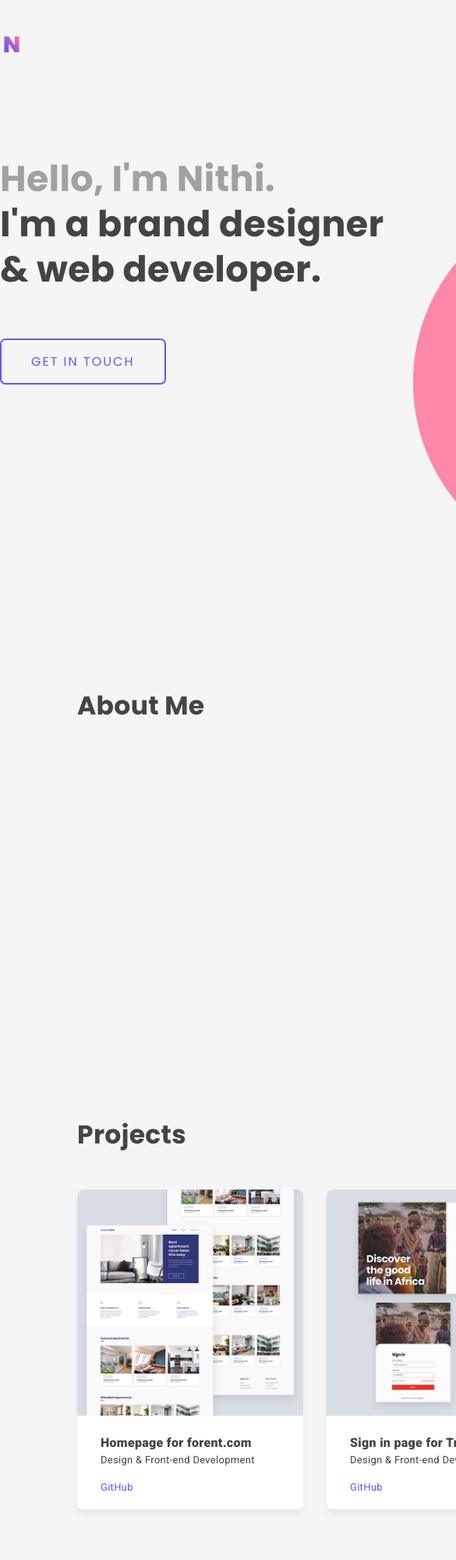
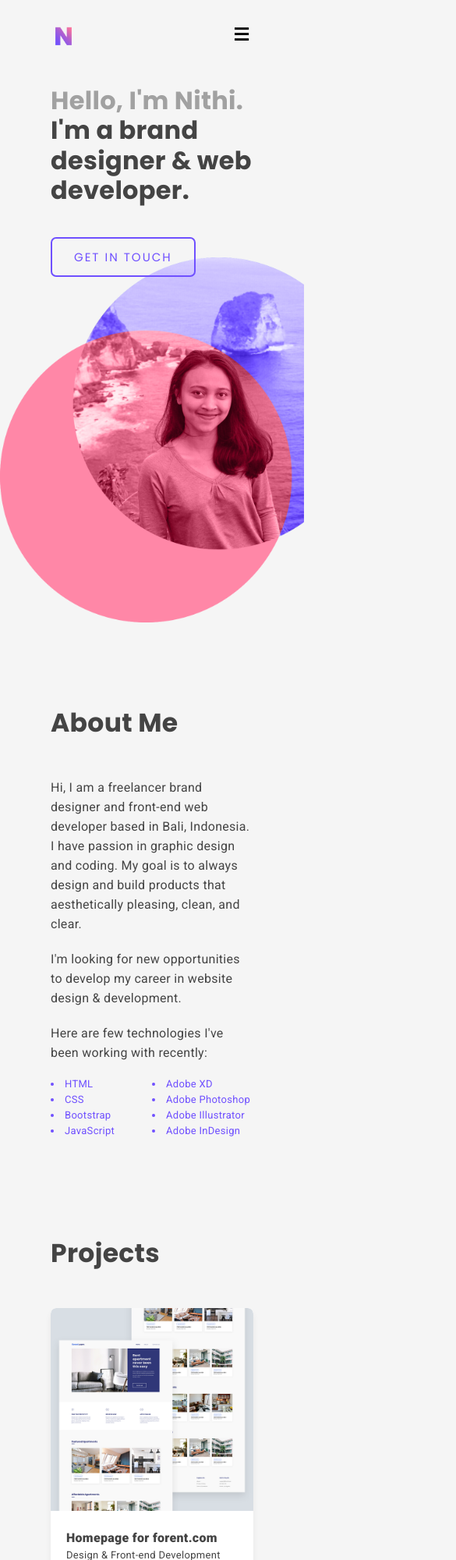
Before and after one commit to nithipramesti/Portfolio, a plain HTML site: page index.html in a window 390 px wide. Shown: the top 2000 px of the page at 78% size, 585 px wide, since content can reach past the window. Drawn offline with Linux system fonts and the light colour scheme.

Commit message:
responsive 01

```diff
--- a/css/style.css
+++ b/css/style.css
@@ -1,3 +1,7 @@
+:root{
+    box-sizing: border-box;
+}
+
 *,
 *::after,
 *::before{
@@ -7,7 +11,6 @@
 }
 
 body{
-    box-sizing: border-box;
     font-family: 'Roboto';
     font-size: 15px;
     letter-spacing: 0.3px;
@@ -16,11 +19,35 @@ body{
 }
 
 #container{
-    width: 1128px;
+    width: 930px;
     margin: 0 auto;
 
 }
 
+@media (max-width:930px){
+    html, body{
+        font-size: 18px;
+        width: 100vw;
+        overflow-x: hidden;
+    }
+
+    #container{
+        width: 550px;
+    }
+}
+
+@media (max-width:600px){
+    body{
+        font-size: 16px;
+    }
+
+    #container{
+        width: 260px;
+    }
+}
+
+/* HEADER
+====================================== */
 header{
     position: relative;
     height: 100px;
@@ -57,21 +84,93 @@ nav a:hover{
     border-bottom: 1.5px #6F50FF solid;
 }
 
+.menu--toggle{
+    position: absolute;
+    right: 0.1em;
+    z-index: 300;
+
+    border: 0;
+    background-color: transparent;
+
+    font-size: 40px;
+    width: 20px;
+    height: 30px;
+    line-height: 0.4em;
+    text-indent: 5em;
+    white-space: nowrap;
+    overflow: hidden;
+    cursor: pointer;
+    display: none;
+    outline: none;
+}
+
+.menu--toggle::after{
+    position: absolute;
+    top: 5px;
+    right: 0;
+    display: block;
+    content: "\2261";
+    text-indent: 0;
+}
+
+@media (max-width:930px){
+    header{
+        padding-top: 30px;
+    }
+
+    #logo img{
+        width: 33px;
+    }
+
+    .menu--toggle{
+        display: block;
+    }
+
+    nav ul{
+        display: none;
+        position: fixed;
+        top: 0;
+        right: 0;
+        height: 100vh;
+        width: 60%;
+        padding: 150px 0 0 30px;
+        background-color: #ececec;
+    }
+
+    nav ul li{
+        display: block;
+        margin-bottom: 40px;
+    }
+
+    nav.is-open ul{
+        display: block;
+    }
+}
+
+@media (max-width:600px){
+    nav ul{
+        width: 70%;
+        padding: 100px 0 0 10px;
+    }
+    nav ul li{
+        margin-bottom: 30px;
+    }
+}
+
+
+/* HERO
+====================================== */
 #hero{
     display: flex;
+    width: 100%;
 }
 
 #profil-pict{
-    float: right;
     width: 600px;
-    height: 100%;
-    padding-top: 30px;
-    position: sticky;
-    position: -webkit-sticky;
-    top: 0px;
+    margin-top: 30px;
 }
 
-#hero-box{
+#hero-text{
     padding-top: 100px;
 }
 
@@ -79,7 +178,7 @@ nav a:hover{
     width: 530px;
     font-family: 'Poppins';
     font-size: 46px;
-    line-height: 58px;
+    line-height: 1.2;
 }
 
 #title span{
@@ -115,8 +214,51 @@ nav a:hover{
     margin: 0 auto;
 }
 
+@media (max-width:930px){
+    #hero{
+        display: unset;
+    }
+
+    #hero-text{
+        padding-top: 40px;
+    }
+
+    #btn-primary a{
+        margin-top: 40px;
+    }
+
+    #profil-pict{
+        padding-top: 0;
+    }
+}
+
+@media (max-width:600px){
+    #hero-text{
+        padding-top: 10px;
+    }
+
+    #title{
+        width: 100%;
+        font-size: 32px;
+    }
+
+    #btn-primary a{
+        font-size: 15px;
+        padding: 12px 28px;
+    }
+
+    #profil-pict{
+        width: 180%;
+        margin: -25px 0 0 -65px;
+        position: relative;
+        z-index: -1;
+    }
+}
+
+/* ABOUT
+====================================== */
 #about{
-    padding-top: 150px;
+    top: 200px;
     display: flex;
     position: relative;
     height: 500px;
@@ -155,6 +297,27 @@ h2{
     color: #6F50FF;
 }
 
+@media (max-width:930px){
+    #about{
+        top: 100px;
+        display: unset;
+    }
+
+    #about-text{
+        position: relative;
+        width: 100%;
+    }
+}
+
+@media (max-width:600px){
+    #bullet{
+        font-size: 13px;
+    }
+}
+
+
+/* PROJECTS
+====================================== */
 #projects{
     width: 100%;
     margin-top: 50px;
@@ -174,7 +337,7 @@ h2{
 
 .project-card{
     height: 410px;
-    width: 290px;
+    width: 100%;
     background-color: #FFFFFF;
     border-radius: 7px;
     box-shadow: 0px 6px 8px 0px rgba(0,0,0,0.06);
@@ -183,15 +346,21 @@ h2{
 }
 
 .project-img{
-    width: 290px;
-    height: 290px;
+    width: 100%;
+    padding-top: 100%;
+    border-radius: 7px 7px 0 0;
     overflow: hidden;
+    position: relative;
 }
 
 .project-card img{
-    width: 290px;
+    width: 100%;
     height: auto;
-    border-radius: 7px 7px 0 0;
+    position: absolute;
+    top: 0;
+    left: 0;
+    bottom: 0;
+    right: 0;
     transition: 0.2s;
 }
 
@@ -228,6 +397,59 @@ h2{
     color: #6F50FF;
 }
 
+@media (max-width:930px){
+    #projects{
+        margin-top: 70px;
+    }
+
+    #project-cards{
+        display: unset;
+    }
+
+    .project-card{
+        height: 700px;
+    }
+
+    .project-card h3{
+        font-size: 22px;
+    }
+
+    .project-card .subtitle{
+        font-size: 16px;
+    }
+
+    .project-github{
+        font-size: 14px;
+        margin-top: 35px;
+    }
+}
+
+@media (max-width:600px){
+    .project-card{
+        height: 380px;
+    }
+
+    .project-text{
+        padding: 25px 20px;
+    }
+
+    .project-card h3{
+        font-size: 16px;
+    }
+
+    .project-card .subtitle{
+        font-size: 13px;
+    }
+
+    .project-github{
+        font-size: 13px;
+        margin-top: 15px;
+    }
+}
+
+
+/* CONTACT
+====================================== */
 #contact{
     margin-top: 50px;
     padding-top: 150px;
@@ -246,3 +468,15 @@ h2{
 #contact a:hover{
     color: #6F50FF;
 }
+
+@media (max-width:930px){
+    #contact h2{
+        margin-bottom: 25px;
+    }
+}
+
+@media (max-width:600px){
+    #contact{
+        padding-top: 100px;
+    }
+}
--- a/index.html
+++ b/index.html
@@ -16,15 +16,17 @@
             </a>
             <nav>
                 <ul>
-                    <li><a href="#about">About</a></li>
-                    <li><a href="#projects">Projects</a></li>
-                    <li><a href="#contact">Contact</a></li>
-                    <li><a href="#">Resume</a></li>
+                    <li><a href="#about" class="menu-link">About</a></li>
+                    <li><a href="#projects" class="menu-link">Projects</a></li>
+                    <li><a href="#contact" class="menu-link">Contact</a></li>
+                    <li><a href="#" class="menu-link">Resume</a></li>
                 </ul>
+
+                <button class="menu--toggle" id="toggle-menu">menu</button>
             </nav>
         </header>
         <div id="hero">
-            <div id="hero-box">
+            <div id="hero-text">
                 <h1 id="title">
                     <span>Hello, I'm Nithi.</span> <br>I'm a brand designer & web developer.
                 </h1>
@@ -34,7 +36,7 @@
             </div>
             <img src="img/profil-pict-portfolio.png" alt="" id="profil-pict">
         </div>
-        <div id="content">
+
         <div id="about">
             <h2>About Me</h2>
             <div id="about-text">
@@ -63,6 +65,7 @@
                 </div>
             </div>
         </div>
+
         <div id="projects">
             <h2>Projects</h2>
             <div id="project-cards">
@@ -80,7 +83,7 @@
                 </div>
                 <div class="project-card">
                     <div class="project-img">
-                            <a href="/travelCo/">
+                        <a href="/travelCo/" target="_blank">
                             <img src="img/p2.png" alt="">
                         </a>
                     </div>
@@ -104,6 +107,7 @@
                 </div>
             </div>
         </div>
+
         <div id="contact">
             <h2>Get in touch</h2>
             <p><a href="mailto:mail@nithipramesti.com" target="_blank">mail@nithipramesti.com</a><p>
@@ -112,6 +116,26 @@
             </p>
         </div>
     </div>
-    </div>
+
+
+    <script type="text/javascript">
+        (function() {
+            const button = document.getElementById('toggle-menu');
+            button.addEventListener('click', function(event) {
+                event.preventDefault();
+                const nav = document.querySelector('nav');
+                nav.classList.toggle('is-open');
+            })
+
+            const menu = document.querySelectorAll('.menu-link');
+            for (let a of menu){
+                a.addEventListener('click', function(event) {
+                const nav = document.querySelector('nav');
+                nav.classList.toggle('is-open');
+            })
+            }
+
+        })();
+    </script>
 </body>
 </html>
```
Lines whose indentation alone changed are shown as unchanged.
